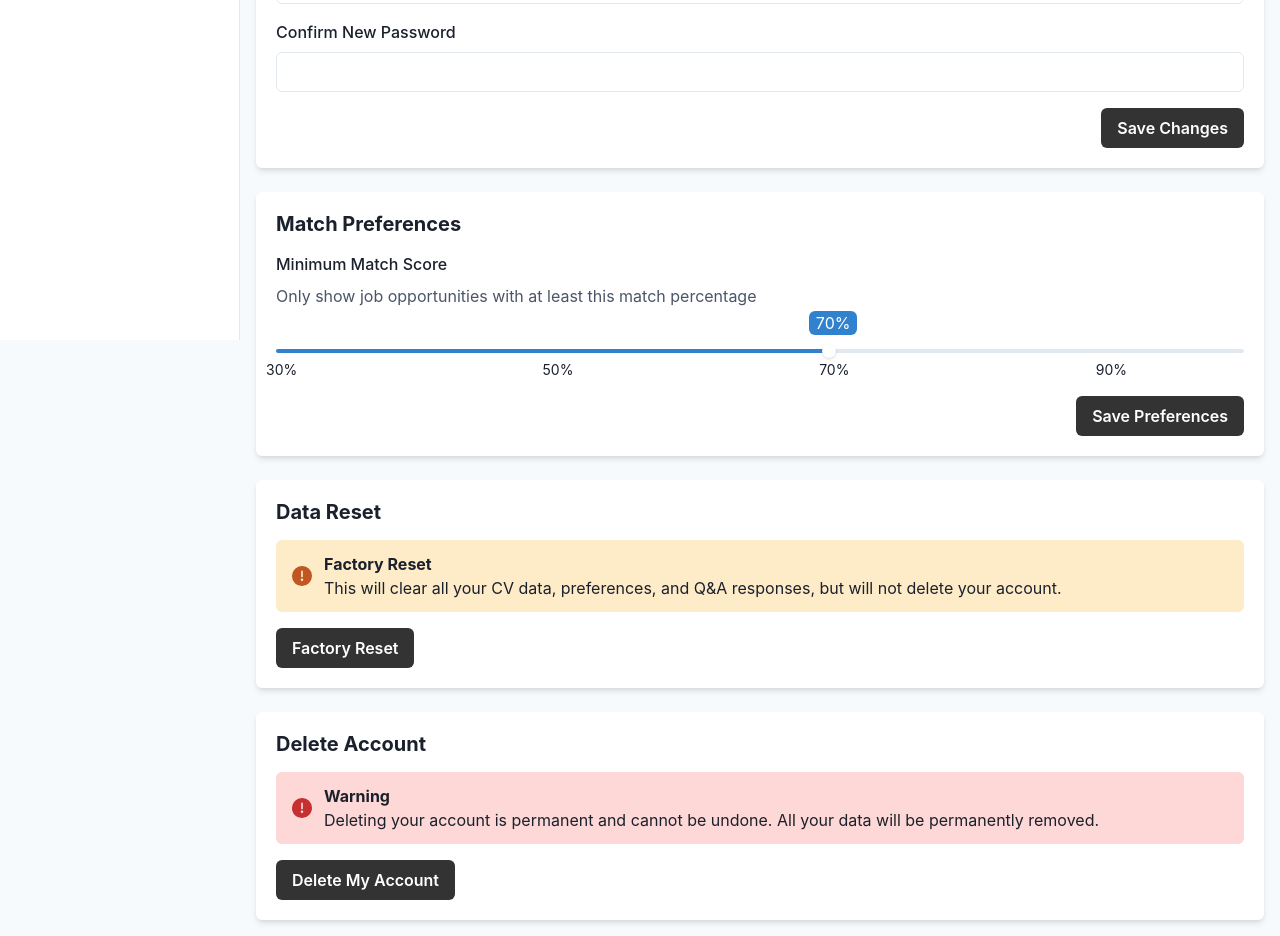
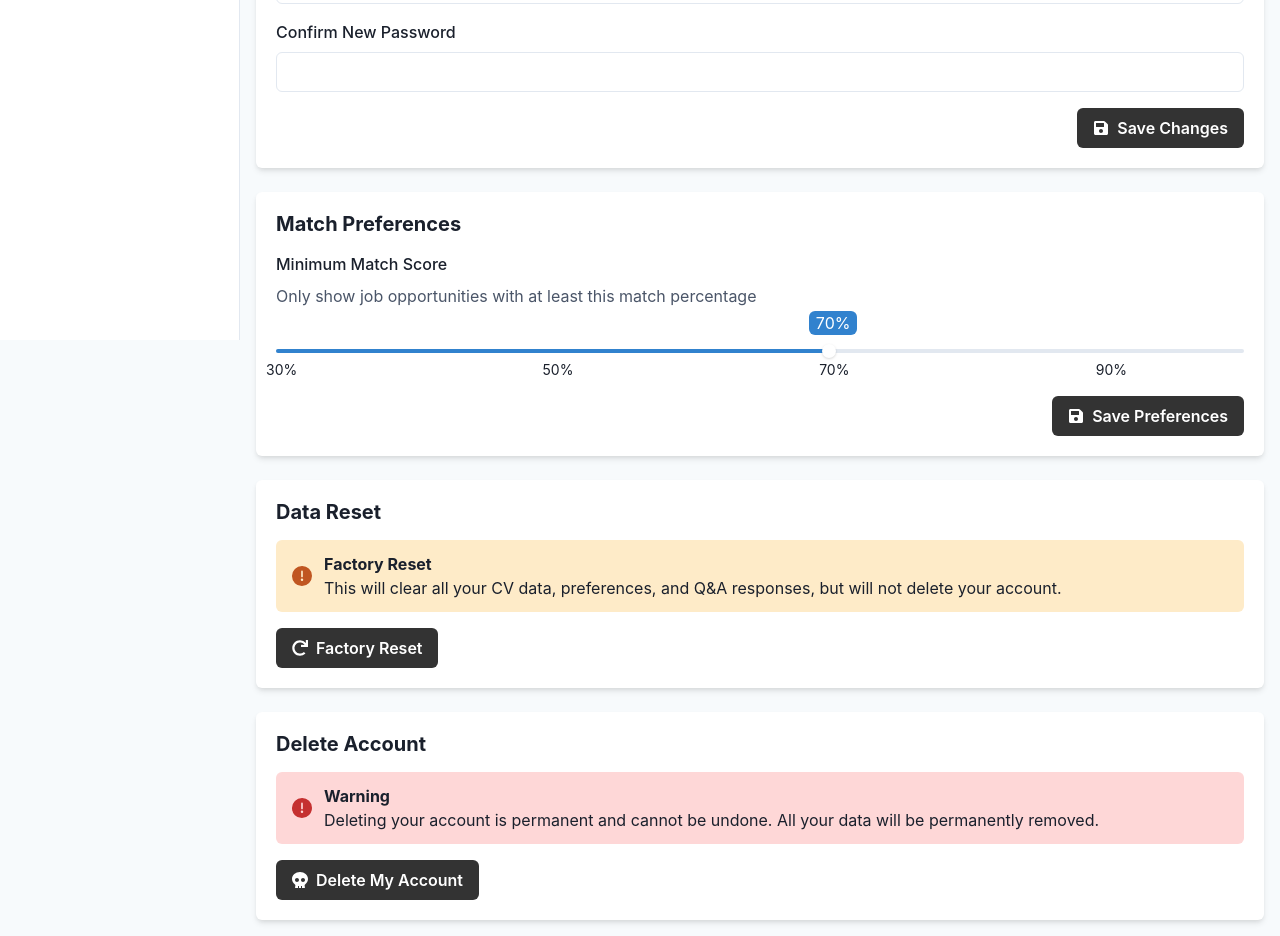
Before and after one commit to stonebinox/onlyjobs-frontend, a Next.js app: page /settings in a window 1280 px wide. Shown: the part 460-1396 px from the top of the page. Built offline with nearby package versions, Linux system fonts and the light colour scheme; no server answers.

Commit message:
Added functionality to update password

```diff
--- a/src/hooks/useApi.ts
+++ b/src/hooks/useApi.ts
@@ -438,6 +438,31 @@ export const useApi = () => {
     }
   };
 
+  const updatePassword = async (
+    currentPassword: string,
+    newPassword: string
+  ) => {
+    try {
+      const response = await fetch(
+        `${process.env.NEXT_PUBLIC_API_URL}/users/password`,
+        {
+          method: "PUT",
+          headers: getHeaders(),
+          body: JSON.stringify({ oldPassword: currentPassword, newPassword }),
+        }
+      );
+      if (!response.ok) {
+        const errorData = await response.json();
+        throw new Error(errorData.message || "Failed to update password");
+      }
+      const data = await response.json();
+      return data;
+    } catch (error) {
+      console.error("Update password error:", error);
+      return { error: (error as Error).message };
+    }
+  };
+
   return {
     authenticateUser,
     getUserName,
@@ -456,5 +481,6 @@ export const useApi = () => {
     createAnswer,
     getUserProfile,
     updateUserEmail,
+    updatePassword,
   };
 };
--- a/src/pages/settings.tsx
+++ b/src/pages/settings.tsx
@@ -32,6 +32,8 @@ import {
   useDisclosure,
   Skeleton,
 } from "@chakra-ui/react";
+import { FaRedo, FaSave, FaSkull } from "react-icons/fa";
+
 import DashboardLayout from "../components/Layout/DashboardLayout";
 import { useApi } from "@/hooks/useApi";
 import { User } from "@/types/User";
@@ -44,8 +46,9 @@ const SettingsPage = () => {
   const [confirmPassword, setConfirmPassword] = useState<string>("");
   const [matchScore, setMatchScore] = useState<number>(70);
   const [loading, setLoading] = useState<boolean>(false);
-  const [user, setUser] = useState<User | null>(null); // Replace 'any' with the appropriate type
-  const { updateUserEmail, getUserProfile } = useApi();
+  const [passwordLoading, setPasswordLoading] = useState<boolean>(false);
+  const [user, setUser] = useState<User | null>(null);
+  const { updateUserEmail, getUserProfile, updatePassword } = useApi();
 
   // Modal controls
   const {
@@ -64,16 +67,57 @@ const SettingsPage = () => {
   const cardBg = useColorModeValue("white", "gray.700");
   const textColor = useColorModeValue("gray.600", "gray.300");
 
-  // Mock handlers - would connect to API in real implementation
-  const handleUpdateAccount = (e: React.FormEvent) => {
-    e.preventDefault();
-    toast({
-      title: "Account updated",
-      description: "Your account information has been updated successfully",
-      status: "success",
-      duration: 3000,
-      isClosable: true,
-    });
+  const handleUpdateAccount = async (e: React.FormEvent) => {
+    if (!user) return;
+
+    if (
+      currentPassword === "" ||
+      newPassword === "" ||
+      confirmPassword === "" ||
+      newPassword !== confirmPassword
+    ) {
+      toast({
+        title: "Error",
+        description: "Please fill in all fields",
+        status: "error",
+        duration: 3000,
+        isClosable: true,
+      });
+
+      return;
+    }
+
+    try {
+      setPasswordLoading(true);
+      const response = await updatePassword(currentPassword, newPassword);
+
+      if (response.error) {
+        throw new Error(response.error);
+      }
+
+      toast({
+        title: "Password updated",
+        description: "Your password has been updated successfully",
+        status: "success",
+        duration: 3000,
+        isClosable: true,
+      });
+    } catch (error: any) {
+      console.error("Error updating account:", error);
+      toast({
+        title: "Error updating account",
+        description:
+          error.message || "There was an error updating your account",
+        status: "error",
+        duration: 3000,
+        isClosable: true,
+      });
+    } finally {
+      setPasswordLoading(false);
+      setCurrentPassword("");
+      setNewPassword("");
+      setConfirmPassword("");
+    }
   };
 
   const handleUpdatePreferences = () => {
@@ -174,7 +218,7 @@ const SettingsPage = () => {
             <Heading as="h2" size="md" mb={4}>
               Account Settings
             </Heading>
-            <form onSubmit={handleUpdateAccount}>
+            <form>
               <VStack spacing={4} align="stretch">
                 <Skeleton isLoaded={!loading}>
                   <FormControl id="email">
@@ -197,6 +241,7 @@ const SettingsPage = () => {
                     type="password"
                     value={currentPassword}
                     onChange={(e) => setCurrentPassword(e.target.value)}
+                    disabled={passwordLoading}
                   />
                 </FormControl>
                 <FormControl id="newPassword">
@@ -205,6 +250,7 @@ const SettingsPage = () => {
                     type="password"
                     value={newPassword}
                     onChange={(e) => setNewPassword(e.target.value)}
+                    disabled={passwordLoading}
                   />
                 </FormControl>
                 <FormControl id="confirmPassword">
@@ -213,9 +259,17 @@ const SettingsPage = () => {
                     type="password"
                     value={confirmPassword}
                     onChange={(e) => setConfirmPassword(e.target.value)}
+                    disabled={passwordLoading}
                   />
                 </FormControl>
-                <Button type="submit" colorScheme="blue" alignSelf="flex-end">
+                <Button
+                  type="button"
+                  colorScheme="blue"
+                  alignSelf="flex-end"
+                  onClick={handleUpdateAccount}
+                  disabled={passwordLoading}
+                  leftIcon={<FaSave />}
+                >
                   Save Changes
                 </Button>
               </VStack>
@@ -280,6 +334,7 @@ const SettingsPage = () => {
                 colorScheme="blue"
                 alignSelf="flex-end"
                 onClick={handleUpdatePreferences}
+                leftIcon={<FaSave />}
               >
                 Save Preferences
               </Button>
@@ -303,7 +358,11 @@ const SettingsPage = () => {
                 </AlertDescription>
               </Box>
             </Alert>
-            <Button colorScheme="orange" onClick={onResetOpen}>
+            <Button
+              colorScheme="orange"
+              onClick={onResetOpen}
+              leftIcon={<FaRedo />}
+            >
               Factory Reset
             </Button>
           </CardBody>
@@ -325,7 +384,11 @@ const SettingsPage = () => {
                 </AlertDescription>
               </Box>
             </Alert>
-            <Button colorScheme="red" onClick={onDeleteOpen}>
+            <Button
+              colorScheme="red"
+              onClick={onDeleteOpen}
+              leftIcon={<FaSkull />}
+            >
               Delete My Account
             </Button>
           </CardBody>
```
